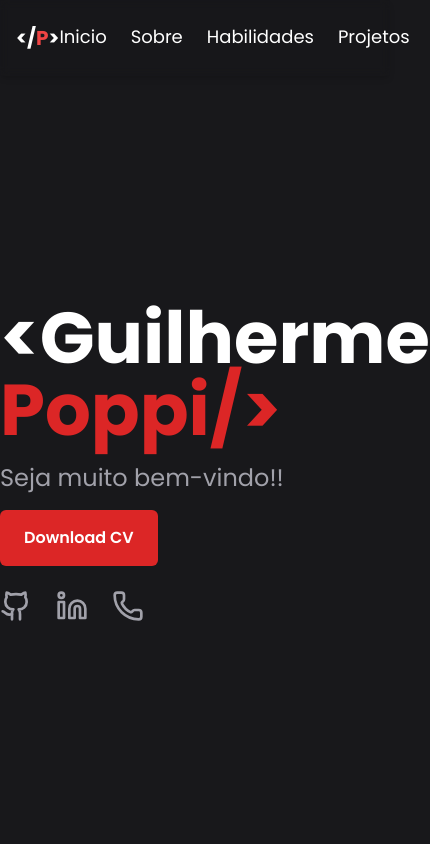
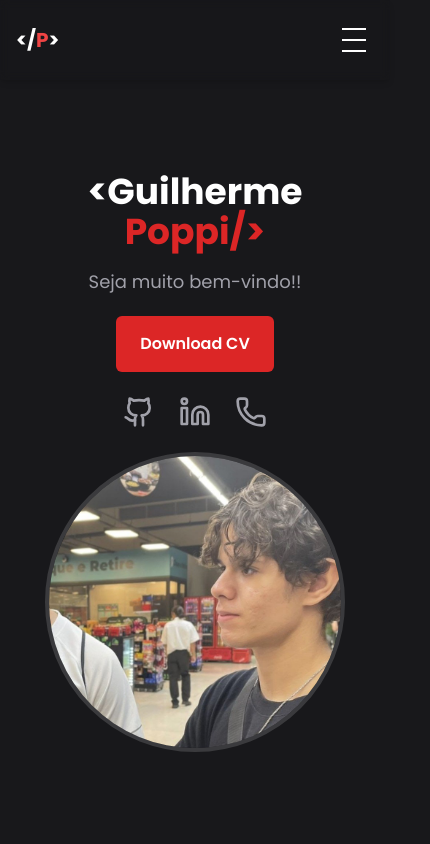
Before and after one commit to Daischi/portfolio, a React (Vite) app: page / in a window 390 px wide. Shown: the top 844 px of the page, 430 px wide, since content can reach past the window. Built offline with nearby package versions, Linux system fonts and the light colour scheme.

Commit message:
colocando responsividade na parde inicial e no menu nav

```diff
--- a/src/components/hero.jsx
+++ b/src/components/hero.jsx
@@ -28,7 +28,7 @@ function SocialIcons() {
   ]
 
   return (
-    <div className="flex gap-6 items-center">
+    <div className="flex gap-6 items-center justify-center md:justify-start">
       {socialLinks.map((social) => (
         <motion.a
           key={social.name}
@@ -94,15 +94,26 @@ const Hero = () => {
   }
 
   return (
-    <main id="inicio" className="flex flex-col justify-center items-center min-h-screen w-full pt-20">
-      <div className="text-center grid grid-cols-1 md:grid-cols-2 gap-x-56">
-        <div data-aos-duration="1500" data-aos="fade-right" className="text-left">
-          <h1 className="text-7xl font-bold text-zinc-900 dark:text-white mb-4">
-            &lt;Guilherme <br /> <span className="text-red-600">Poppi/&gt;</span>
+    <main
+      id="inicio"
+      className="flex flex-col justify-center items-center min-h-screen w-full pt-20"
+    >
+      <div className="text-center md:text-left grid grid-cols-1 md:grid-cols-2 md:gap-x-56 items-center">
+        <div
+          data-aos-duration="1500"
+          data-aos="fade-right"
+          className="px-6 md:px-0"
+        >
+          <h1 className="text-4xl md:text-7xl font-bold text-zinc-900 dark:text-white mb-4">
+            &lt;Guilherme <br />{" "}
+            <span className="text-red-600">Poppi/&gt;</span>
           </h1>
 
           <div className="relative mb-2">
-            <p className="text-zinc-600 dark:text-zinc-400 text-2xl" style={{ minHeight: "40px", overflow: "hidden" }}>
+            <p
+              className="text-zinc-600 dark:text-zinc-400 text-lg md:text-2xl"
+              style={{ minHeight: "40px", overflow: "hidden" }}
+            >
               {displayedText}
             </p>
           </div>
@@ -112,14 +123,9 @@ const Hero = () => {
             whileTap={{ scale: 0.95 }}
             className="bg-red-600 hover:bg-red-700 text-white px-6 py-4 rounded-md transition-colors duration-300 font-semibold mb-6"
           >
-            <a
-
-            download="Curriculo.pdf"
-            href="/Curriculo.pdf">
-
-
-              Download CV</a>
-
+            <a download="Curriculo.pdf" href="/Curriculo.pdf">
+              Download CV
+            </a>
           </motion.button>
 
           <SocialIcons />
@@ -127,7 +133,7 @@ const Hero = () => {
         <motion.div
   data-aos-duration="1500"
   data-aos="fade-left"
-          className="hidden md:block relative w-[480px] h-[480px] mt-[-70px] overflow-hidden rounded-full border-solid border-white/15 border-4 cursor-pointer"
+  className="relative w-[300px] h-[300px] md:w-[480px] md:h-[480px] overflow-hidden rounded-full border-solid border-white/15 border-4 cursor-pointer mx-auto md:mx-0 mt-6 md:mt-0"
   whileHover={{ scale: 1.05 }}
   animate={
     isImageAnimating
@@ -146,6 +152,7 @@ const Hero = () => {
     className="w-full h-full object-cover transition-all duration-300"
   />
 </motion.div>
+
       </div>
     </main>
   )
--- a/src/components/navegation.jsx
+++ b/src/components/navegation.jsx
@@ -9,6 +9,7 @@ export default function Home() {
   // Estados e efeitos
   const [isDark, setIsDark] = useState(true);
   const [text, setText] = useState("P");
+  const [isMenuOpen, setIsMenuOpen] = useState(false);
 
   // Carrega o tema salvo no localStorage ou usa o tema do sistema
   useEffect(() => {
@@ -70,15 +71,9 @@ export default function Home() {
         </motion.button>
 
         {/* Navegação */}
-        <div className="flex items-center gap-6">
+        <div className="hidden md:flex items-center gap-6">
           <nav data-aos="fade-down" data-aos-duration="1000" className="flex space-x-6 text-lg">
-            {[
-              "Inicio",
-              "Sobre",
-              "Habilidades",
-              "Projetos",
-              "Contatos",
-            ].map((item) => {
+            {["Inicio", "Sobre", "Habilidades", "Projetos", "Contatos"].map((item) => {
               const isSpecialOffset = item === "Habilidades" || item === "Projetos";
               const offsetValue = isSpecialOffset ? -50 : -70;
 
@@ -137,6 +132,44 @@ export default function Home() {
             </span>
           </motion.button>
         </div>
+
+        {/* Menu Mobile */}
+        <div className="flex md:hidden items-center">
+          <button
+            onClick={() => setIsMenuOpen(!isMenuOpen)}
+            className="p-2 rounded-md focus:outline-none hover:bg-zinc-100 dark:hover:bg-zinc-800 transition-colors"
+          >
+            <span className="sr-only">Open Menu</span>
+            <div className="w-6 h-6 flex flex-col justify-between">
+              <span className="block w-full h-[2px] bg-zinc-900 dark:bg-white"></span>
+              <span className="block w-full h-[2px] bg-zinc-900 dark:bg-white"></span>
+              <span className="block w-full h-[2px] bg-zinc-900 dark:bg-white"></span>
+            </div>
+          </button>
+
+          {isMenuOpen && (
+            <motion.nav
+              initial={{ opacity: 0, y: -10 }}
+              animate={{ opacity: 1, y: 0 }}
+              exit={{ opacity: 0, y: -10 }}
+              className="absolute top-16 right-4 bg-white dark:bg-zinc-900 rounded-md shadow-lg p-4 z-50"
+            >
+              {["Inicio", "Sobre", "Habilidades", "Projetos", "Contatos"].map((item) => (
+                <Link
+                  key={item}
+                  to={item.toLowerCase()}
+                  smooth={true}
+                  duration={100}
+                  offset={-50}
+                  onClick={() => setIsMenuOpen(false)}
+                  className="block text-zinc-900 dark:text-white py-2 px-4 rounded-md hover:bg-zinc-100 dark:hover:bg-zinc-800 transition-colors"
+                >
+                  {item}
+                </Link>
+              ))}
+            </motion.nav>
+          )}
+        </div>
       </div>
     </header>
   );
```
Lines whose indentation alone changed are shown as unchanged.
